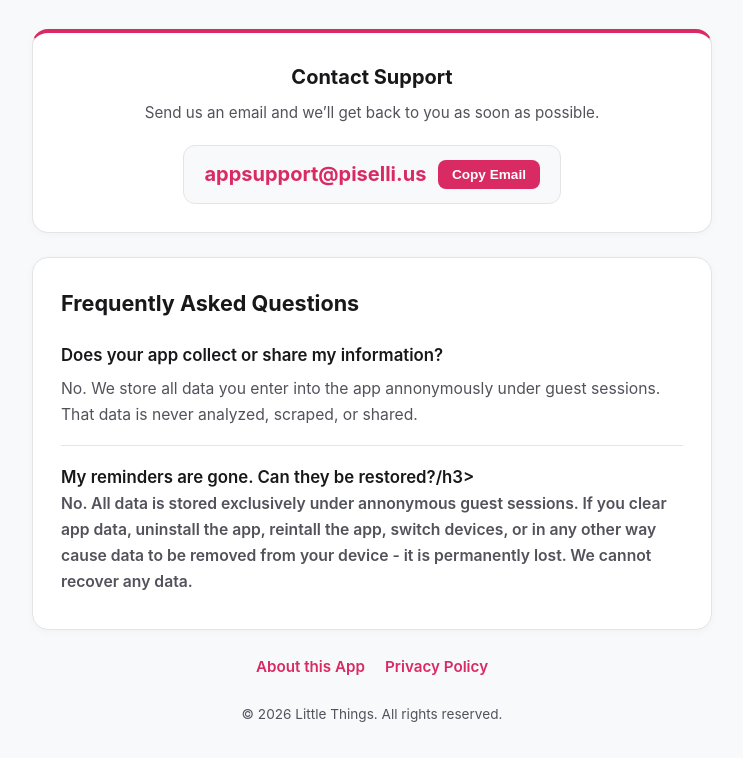
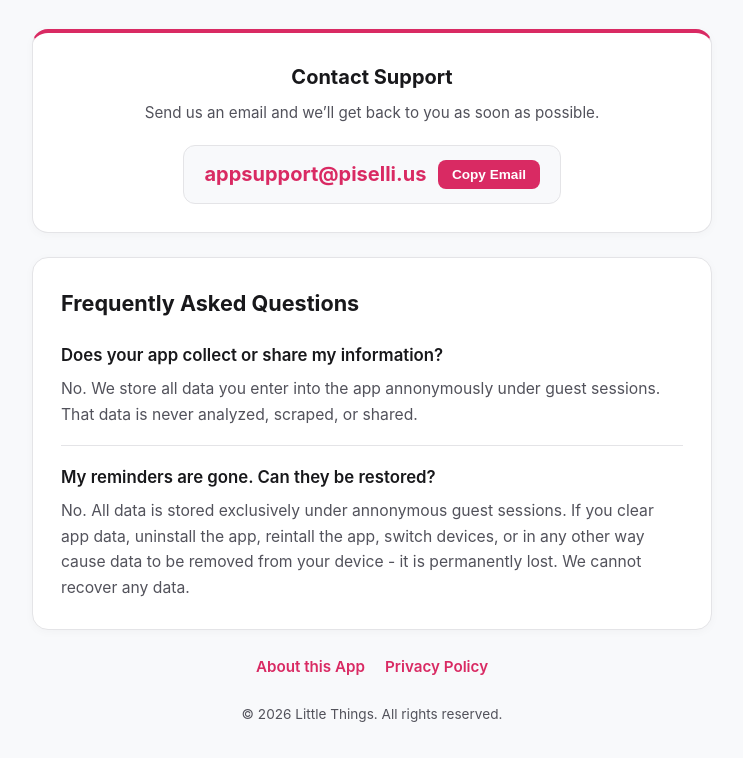
Before and after one commit to rjpiselli/little-things, a plain HTML site: page support.html in a window 1280 px wide. Shown: the part 168-926 px from the top of the page, without its empty margins (268-1011 px from the left). Drawn offline with Linux system fonts and the light colour scheme.

Commit message:
Update support.html

```diff
--- a/support.html
+++ b/support.html
@@ -210,7 +210,7 @@
       </div>
 
       <div class="faq-item">
-        <h3 class="faq-question">My reminders are gone. Can they be restored?/h3>
+        <h3 class="faq-question">My reminders are gone. Can they be restored?</h3>
         <p class="faq-answer">
           No. All data is stored exclusively under annonymous guest sessions. If you clear app data, uninstall the app, reintall the app, switch devices, or in any other way cause data to be removed from your device - it is permanently lost. We cannot recover any data.
         </p>
```
